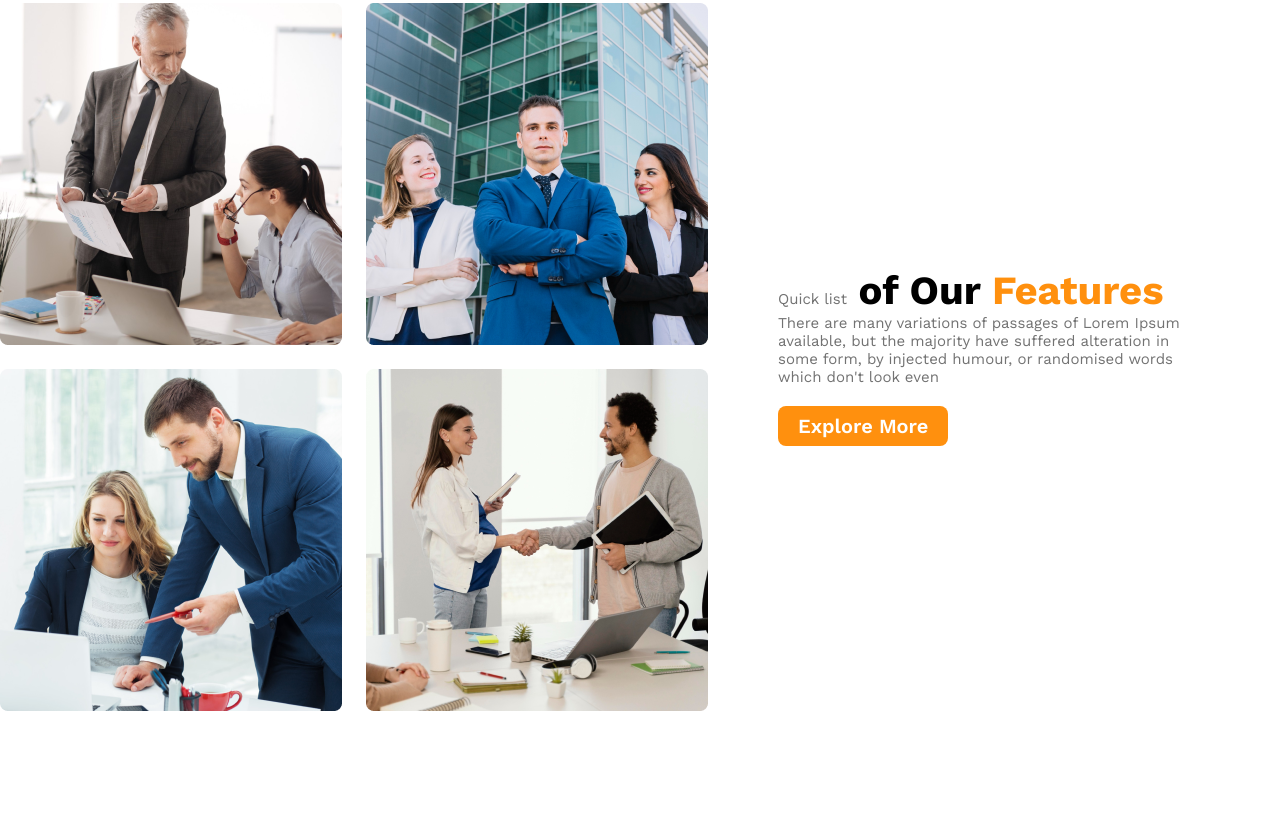
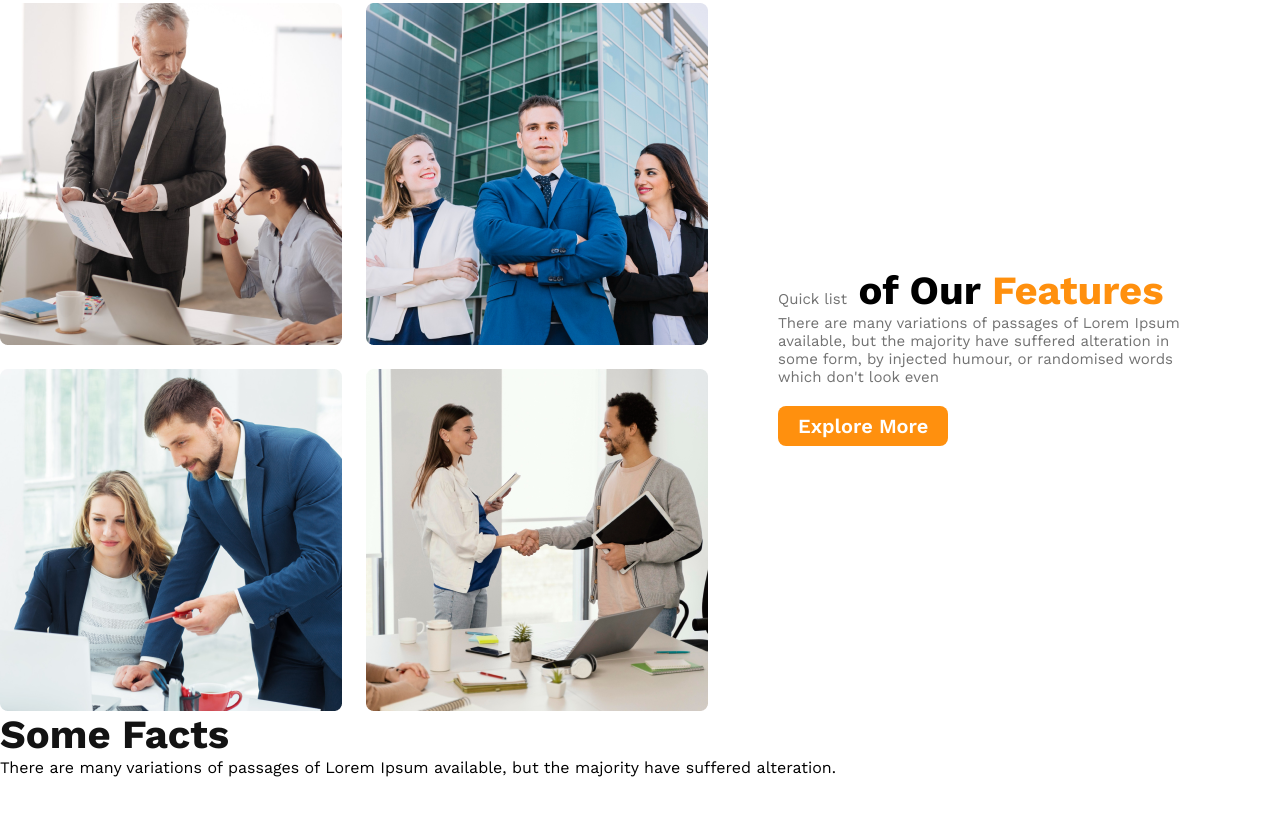
Before and after one commit to tasfiameher/G3-Arcgitect-Website, a plain HTML site: page index.html in a window 1280 px wide. Shown: the part 848-1663 px from the top of the page. Before the commit the page ends 1629 px from the top, so only its background shows below. Drawn offline with nearby package versions, Linux system fonts and the light colour scheme; a web font is replaced by a local one.

Commit message:
started shared css

```diff
--- a/css/style.css
+++ b/css/style.css
@@ -26,6 +26,12 @@
     cursor: pointer;
 }
 
+.section-title {
+    font-size: 2.5rem;
+    color: #131313;
+    font-weight: 700;
+}
+
 /* header related styles */
 header {
     background: rgba(255, 144, 14, 0.10);
@@ -40,11 +46,7 @@ nav {
 
 }
 
-.nav-title {
-    font-size: 2.5rem;
-    color: #131313;
-    font-weight: 700;
-}
+
 
 nav>ul {
     display: flex;
--- a/index.html
+++ b/index.html
@@ -10,8 +10,9 @@
 
 <body>
     <header>
+        <!-- nav section -->
         <nav>
-            <h3 class="nav-title">G3 Architects</h3>
+            <h3 class="section-title">G3 Architects</h3>
             <ul>
                 <li><a href="">Home</a></li>
                 <li><a href="">About</a></li>
@@ -19,6 +20,7 @@
                 <li><a href="">Login</a></li>
             </ul>
         </nav>
+        <!-- banner section -->
         <div class="banner">
             <div class="banner-content">
                 <h1 class="banner-title">
@@ -35,6 +37,7 @@
         </div>
     </header>
     <main>
+        <!-- teams section -->
         <section class="teams-container">
             <div class="teams-img-container">
                 <img src="images/team1.png" alt="">
@@ -54,6 +57,13 @@
                 <button class="btn-primary">Explore More</button>
             </div>
         </section>
+        <!-- facts section -->
+        <section class="facts">
+            <h3 class="section-title">Some Facts</h3>
+            <p class="text-light-fray">There are many variations of passages of Lorem Ipsum available, but the majority
+                have suffered
+                alteration.</p>
+        </section>
     </main>
 
 </body>
```
